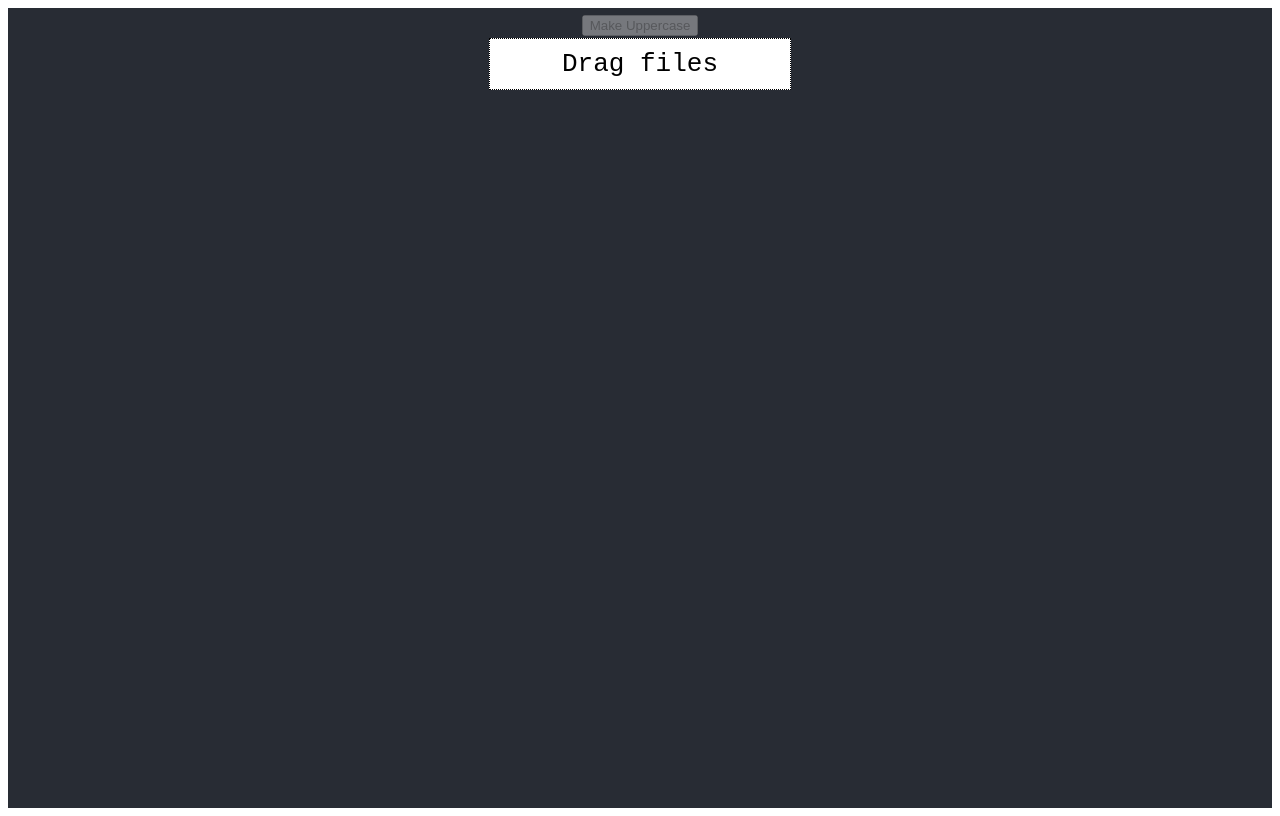
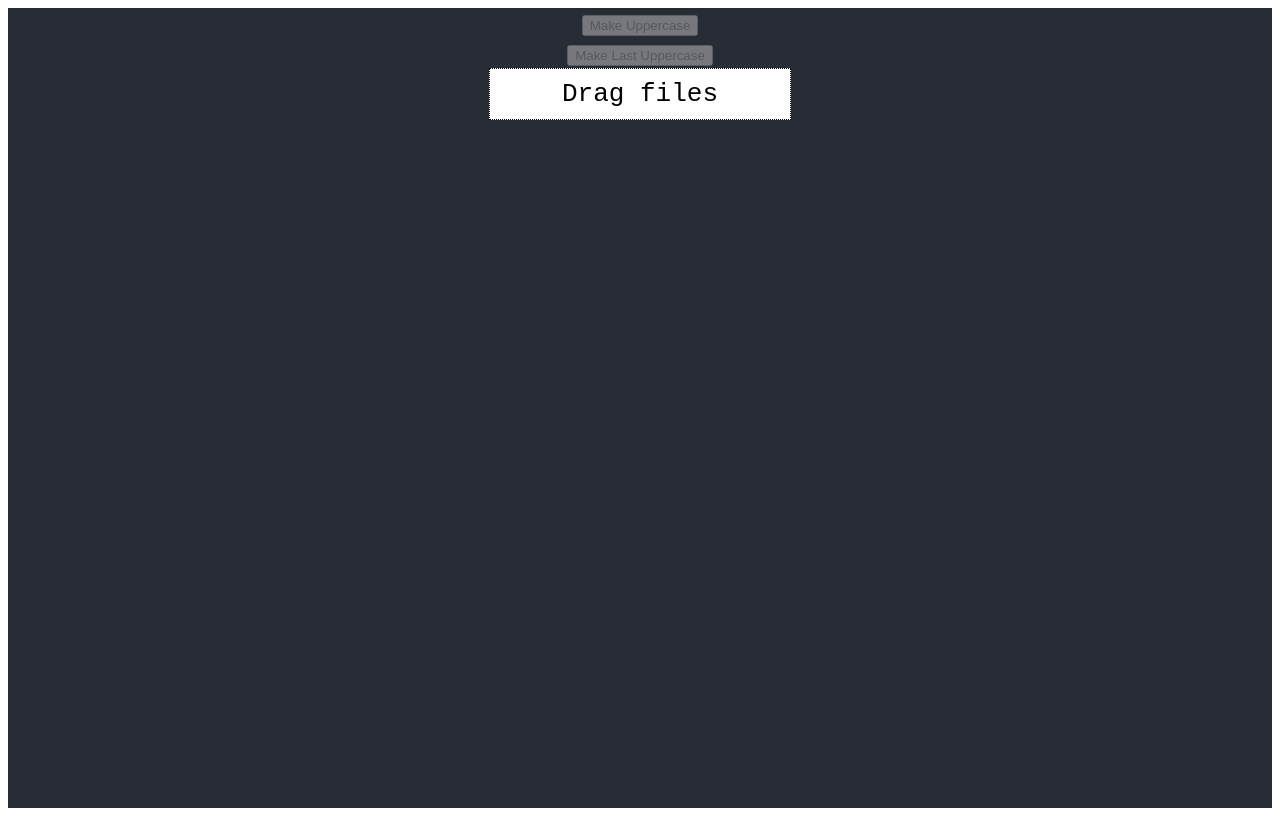
Before and after one commit to TheLuckyman30/Henhacks-2024, a React (Create React App) app: page / in a window 1280 px wide. Built offline with nearby package versions, Linux system fonts and the light colour scheme.

Commit message:
Added Second Button

```diff
--- a/src/App.tsx
+++ b/src/App.tsx
@@ -2,6 +2,7 @@ import React, { useState } from "react";
 import "./App.css";
 import { DropFile } from "./components/FileDragger";
 import { MakeUppercase } from "./components/MakeUppercase";
+import { MakeLastUpper } from "./components/MakeLastUpper";
 
 function App() {
   const [isDragOver, setisDragOver] = useState<boolean>(false);
@@ -19,6 +20,14 @@ function App() {
           words={words}
           setWords={setWords}
         ></MakeUppercase>
+        <MakeLastUpper
+          isDragOver={isDragOver}
+          setIsDragOver={setisDragOver}
+          file={file}
+          setFile={setFile}
+          words={words}
+          setWords={setWords}
+        ></MakeLastUpper>
         <DropFile
           isDragOver={isDragOver}
           setIsDragOver={setisDragOver}
@@ -29,7 +38,8 @@ function App() {
         ></DropFile>
         <p
           style={{ display: "flex", whiteSpace: "pre-line", fontSize: "20px" }}
-        >{words}
+        >
+          {words}
         </p>
       </div>
     </div>
--- a/src/components/MakeLastUpper.tsx
+++ b/src/components/MakeLastUpper.tsx
@@ -0,0 +1,35 @@
+import { useState } from "react";
+import { DropFilesProps } from "./FileDragger";
+import { Button } from "react-bootstrap";
+
+
+export function MakeLastUpper (props: DropFilesProps) {
+    const [isLastUpper, setIsLastUpper] = useState<boolean>(false)
+
+    function changeText (): void {
+        if (!isLastUpper) {
+            const sentences: string[] = props.words.split(".\n\n");
+            const modifiedText = sentences.map((sentence: string): string => changeWord(sentence)).join(".\n\n");
+            props.setWords(modifiedText);
+            setIsLastUpper(true);
+        }
+        else {
+            const sentences: string[] = props.words.split(".\n\n");
+            const modifiedText = sentences.map((sentence: string): string => changeWord(sentence)).join(".\n\n");
+            props.setWords(modifiedText);
+            setIsLastUpper(false);
+        }
+
+
+    }
+
+    function changeWord (sentence: string): string {
+        const words: string[] = sentence.split(" ");
+        if (!isLastUpper) {
+            return words.map((word: string): string => `${word.slice(0, word.length - 1)}${word.charAt(word.length - 1).toUpperCase()}`).join(" ");
+        }
+        return words.map((word: string): string => `${word.slice(0, word.length - 1)}${word.charAt(word.length - 1).toLowerCase()}`).join(" ");
+    }
+
+    return (<div><Button onClick={changeText} disabled={props.words === ""}>Make Last Uppercase</Button></div>)
+}
```
